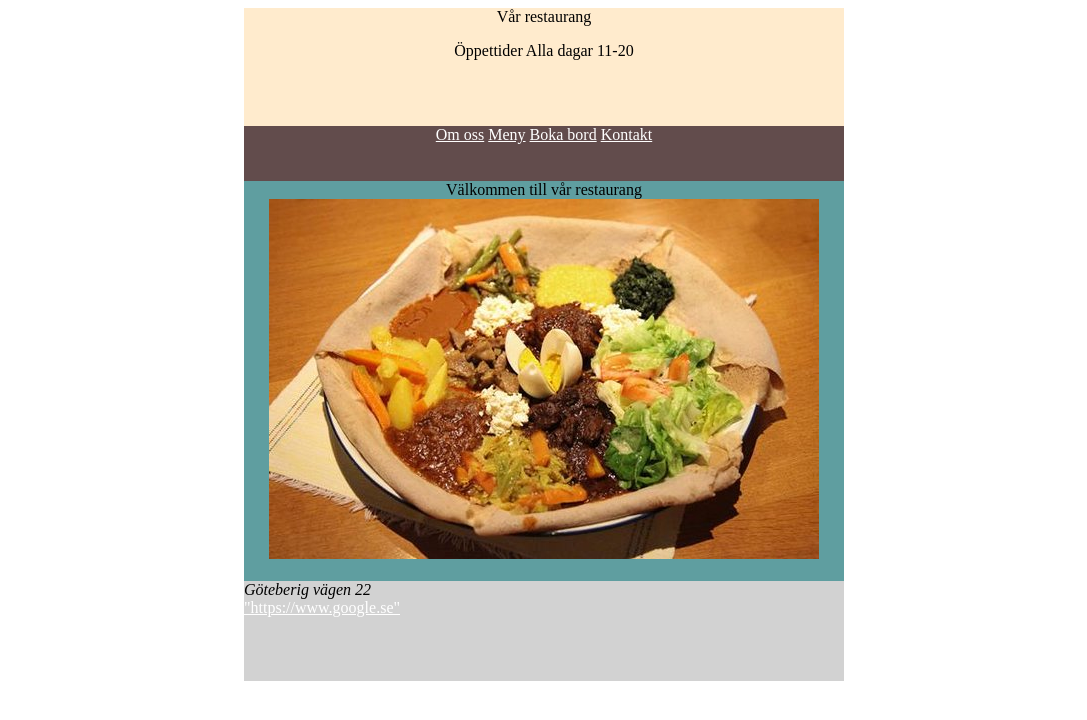
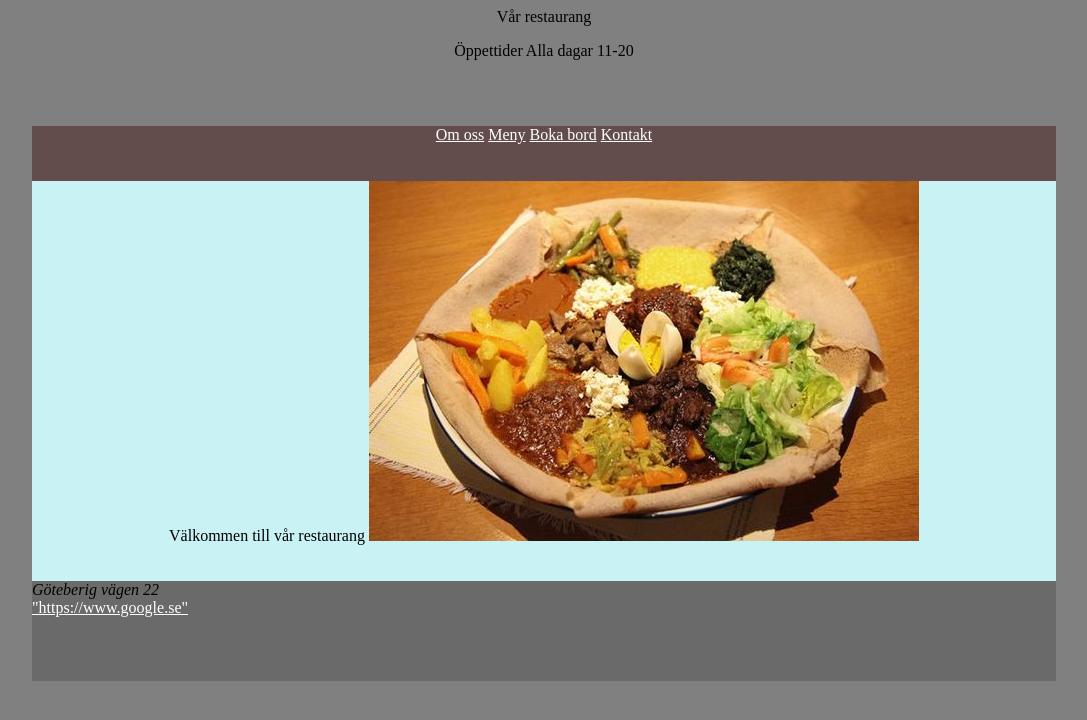
Before and after one commit to winwin2020/restaurang, a plain HTML site: page index.html in a window 1280 px wide. Shown: the whole page, without its empty margins (96-1183 px from the left). Drawn offline with Linux system fonts and the light colour scheme.

Commit message:
change backgroung colour

```diff
--- a/style.css
+++ b/style.css
@@ -1,18 +1,13 @@
 body{
-    background-color: white;
+    background-color: gray;
 
-
-
-}
-
-
+    }
 
 
 header {
-    background-color: blanchedalmond;
 
     height: 118px;
-    width: 600px;
+    width: 1024px;
     margin-left: auto;
     margin-right: auto;
     text-align: center;
@@ -21,7 +16,7 @@ header {
 .container {
     margin-left: auto;
     margin-right: auto;
-    width: 600px;}
+    width: 1024px;}
 
 
 
@@ -30,16 +25,16 @@ nav {
 
 background-color: rgb(98, 76, 76);
 height: 55px;
-width: 600px;
+width: 1024px;
 margin-left: auto;
 margin-right: auto;
 text-align: center;
 }
 
 main {
-    background-color: cadetblue;
+    background-color: rgb(201, 242, 244);
     height: 400px;
-    width: 600px;
+    width: 1024px;
     margin-left: auto;
     margin-right: auto;
     text-align: center;
@@ -48,7 +43,7 @@ main {
 footer {
     background-color: rgba(0, 0, 0, 0.177);
     height: 100px;
-    width: 600px;
+    width: 1024px;
     margin-left: auto;
     margin-right: auto;
 }
@@ -58,17 +53,9 @@ a{
 }
 
 
-
-
-
-
-
-
-
-
 .container {
     margin-left: auto;
     margin-right: auto;
-    width: 600px;
+    width: 1024px;
 
 }
```
